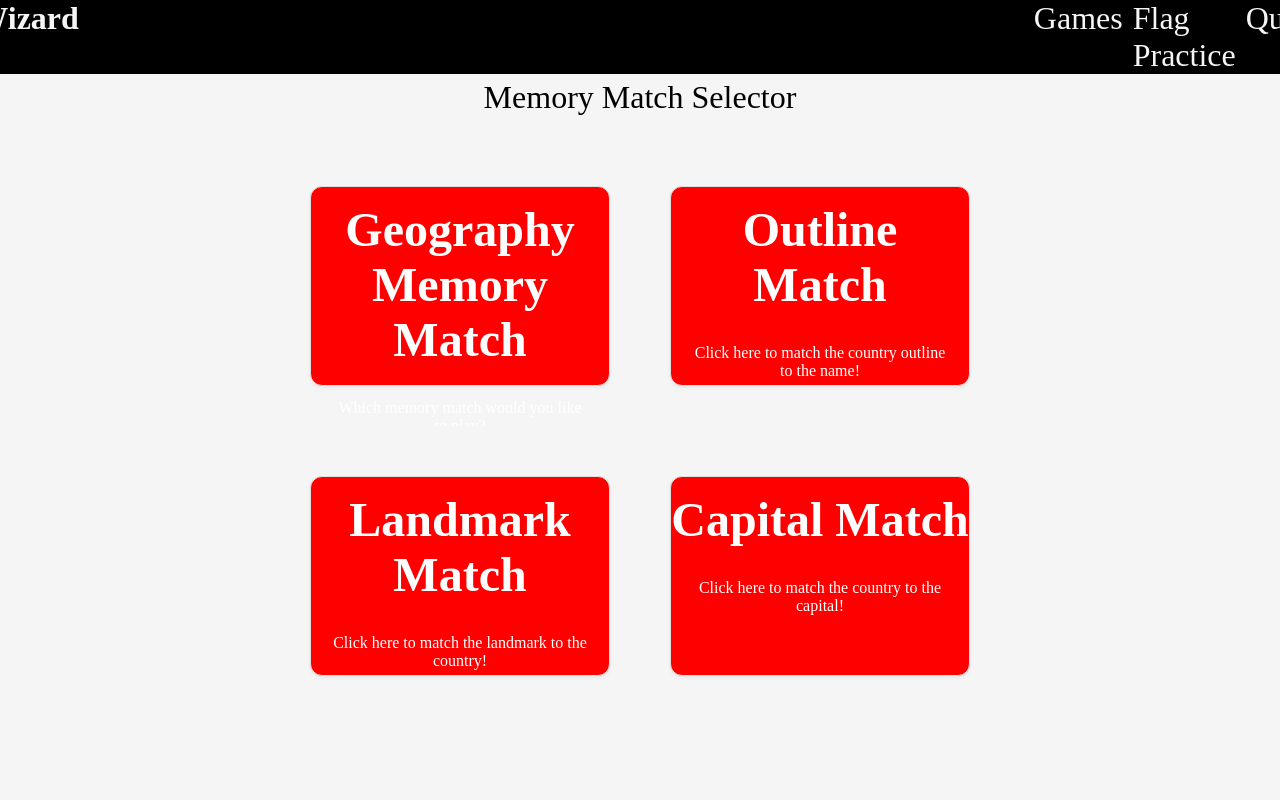
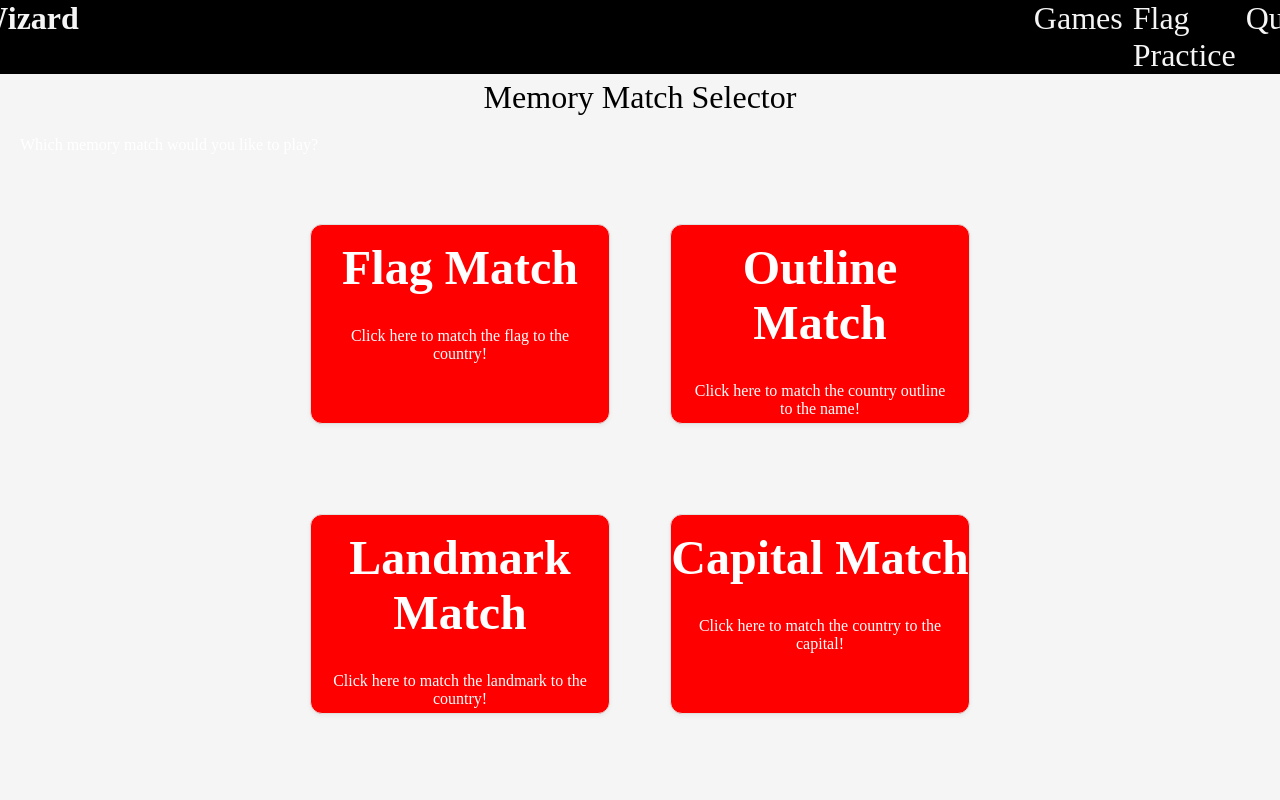
Before and after one commit to thecasualgoldfish/GeoWizard, a plain HTML site: page memorySelect.html in a window 1280 px wide. Shown: the top 800 px of the page. Drawn offline with Linux system fonts and the light colour scheme.

Commit message:
error in memory select page

```diff
--- a/memorySelect.html
+++ b/memorySelect.html
@@ -16,10 +16,11 @@
         <div class="titles">
             Memory Match Selector
         </div>
+        <p class="text">Which memory match would you like to play?</p>
         <div class="card-row">
             <a href="flagMatch.html" id="hardcard" class="text-card">
-                <h1 class="card-title">Geography Memory Match</h1>
-                <p class="text">Which memory match would you like to play?</p>
+                <h1 class="card-title">Flag Match</h1>
+                <p class="text">Click here to match the flag to the country!</p>
             </a>
             <a href="outlineMatch.html" id="hardcard" class="text-card">
                 <h1 class="card-title">Outline Match</h1>
```
